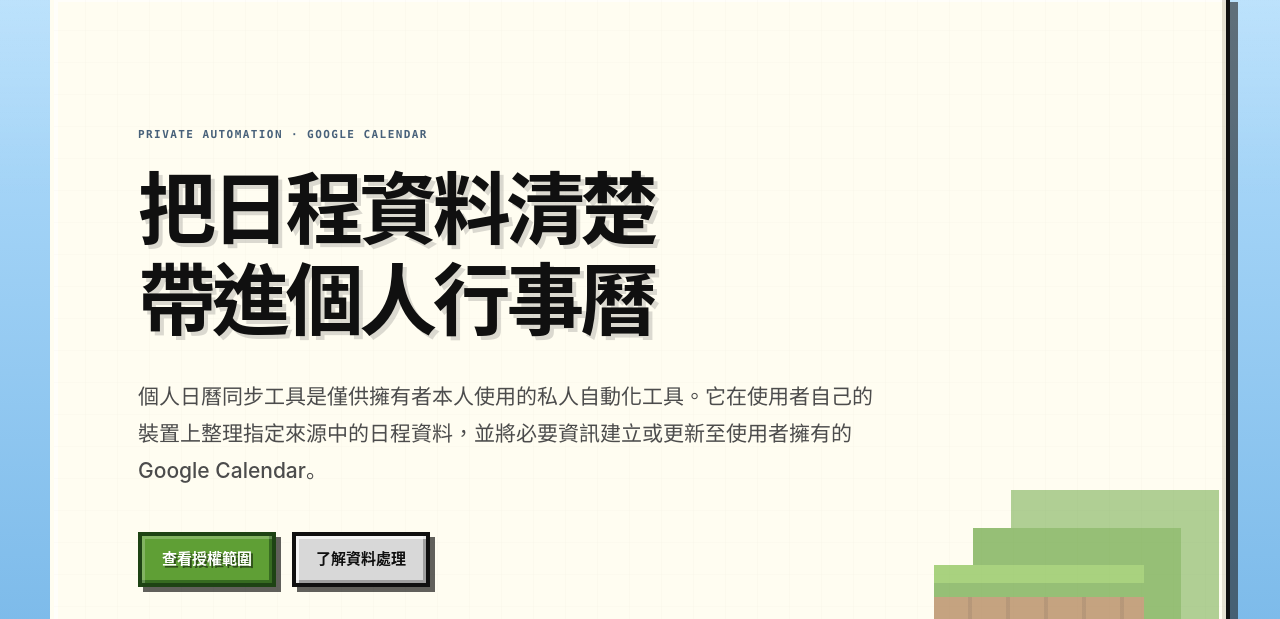
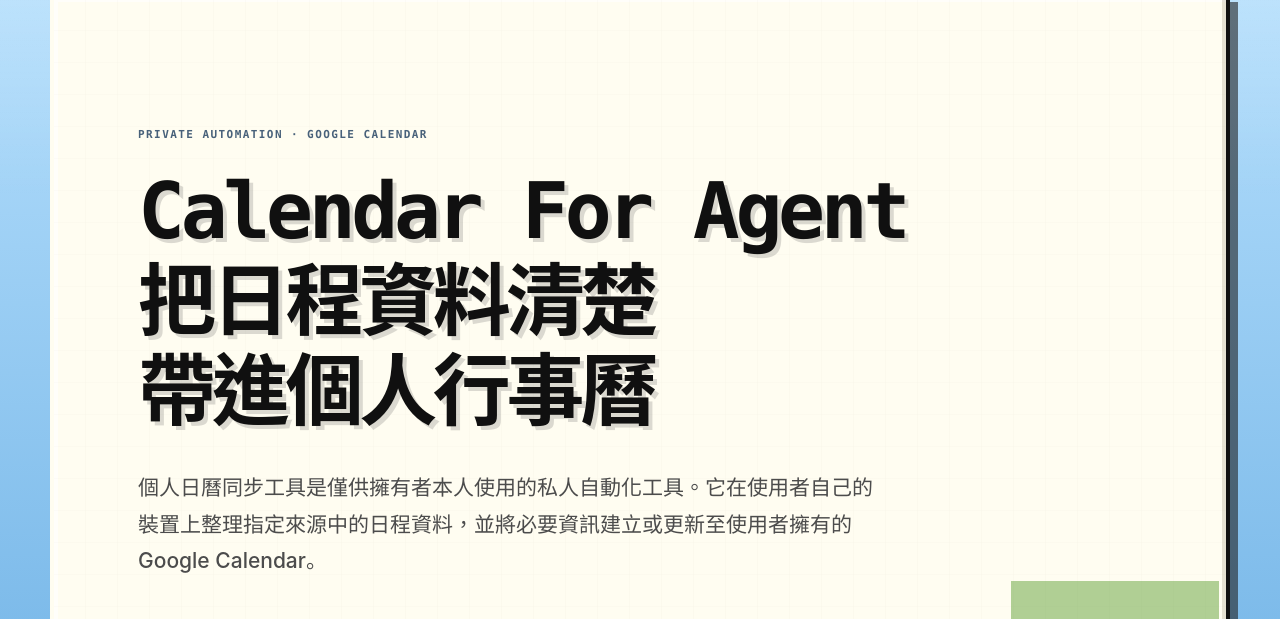
Before and after one commit to WinneWu/personal-calendar-oauth, a plain HTML site: page index.html in a window 1280 px wide. Shown: the part 124-743 px from the top of the page. Drawn offline with Linux system fonts and the light colour scheme.

Commit message:
Update index.html

```diff
--- a/index.html
+++ b/index.html
@@ -18,6 +18,7 @@
   <main id="main">
     <section class="hero">
       <p class="eyebrow">PRIVATE AUTOMATION · GOOGLE CALENDAR</p>
+      <h1>Calendar For Agent</h1>
       <h1>把日程資料清楚帶進個人行事曆</h1>
       <p class="lead">個人日曆同步工具是僅供擁有者本人使用的私人自動化工具。它在使用者自己的裝置上整理指定來源中的日程資料，並將必要資訊建立或更新至使用者擁有的 Google Calendar。</p>
       <div class="hero-actions"><a class="button primary" href="#permissions">查看授權範圍</a><a class="button secondary" href="privacy.html">了解資料處理</a></div>
```
